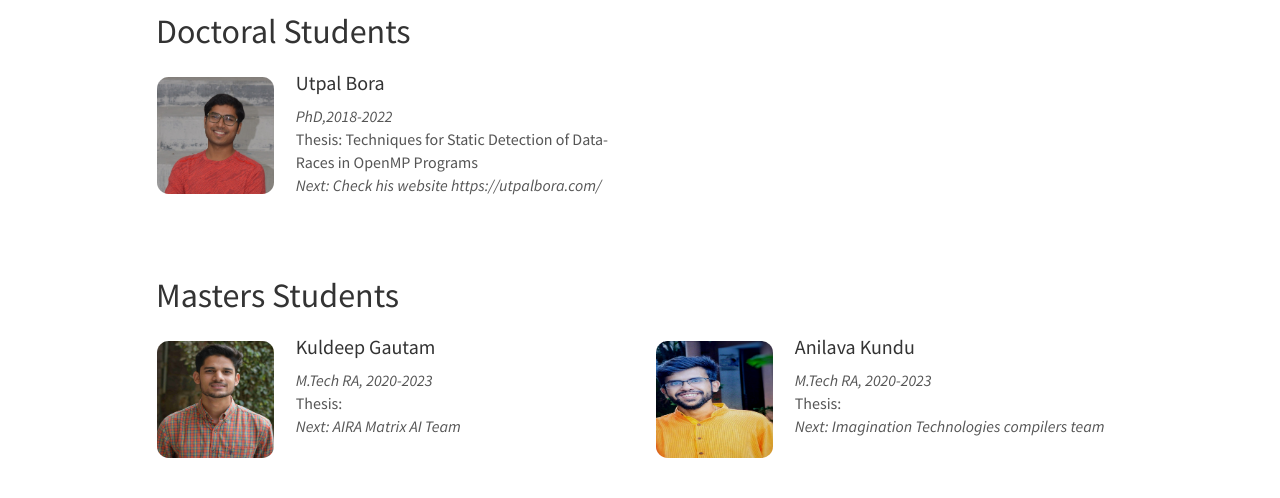
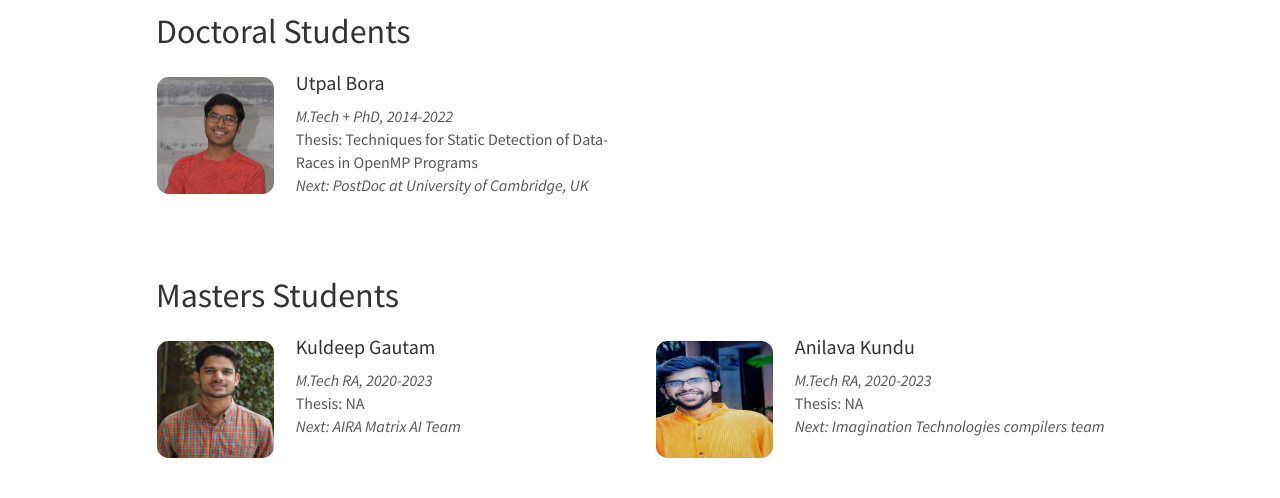
Before and after one commit to utpalbora/compilers.cse.iith.ac.in, a Jekyll site: the page built from _pages/alumni.md, in a window 1280 px wide and 900 px high. Shown: the part 146-644 px from the top of the window. Built offline with Jekyll 4.4.1, drawn with Linux system fonts in a browser that asks for light colours; nearby versions of some CDN libraries.

```diff
--- a/_data/alumni.yml
+++ b/_data/alumni.yml
@@ -1,9 +1,9 @@
 - name: Utpal Bora
   type: alum
   value: phd
-  info: PhD,2018-2022
+  info: M.Tech + PhD, 2014-2022
   photo: utpal.jpg
-  next : Check his website https://utpalbora.com/
+  next : PostDoc at University of Cambridge, UK
   thesis : Techniques for Static Detection of Data-Races in OpenMP Programs
 
 - name: Kuldeep Gautam
@@ -11,16 +11,16 @@
   value: mtech
   info: M.Tech RA, 2020-2023
   photo: kuldeep.jpg
+  thesis: NA
   next : AIRA Matrix AI Team
-  thesis :
 
 - name: Anilava Kundu
   type: alum
   value: mtech
   info: M.Tech RA, 2020-2023
   photo: anilava.jpg
+  thesis: NA
   next : Imagination Technologies compilers team
-  thesis :
 
 - name: Yashas Andaluri
   type: alum
```
